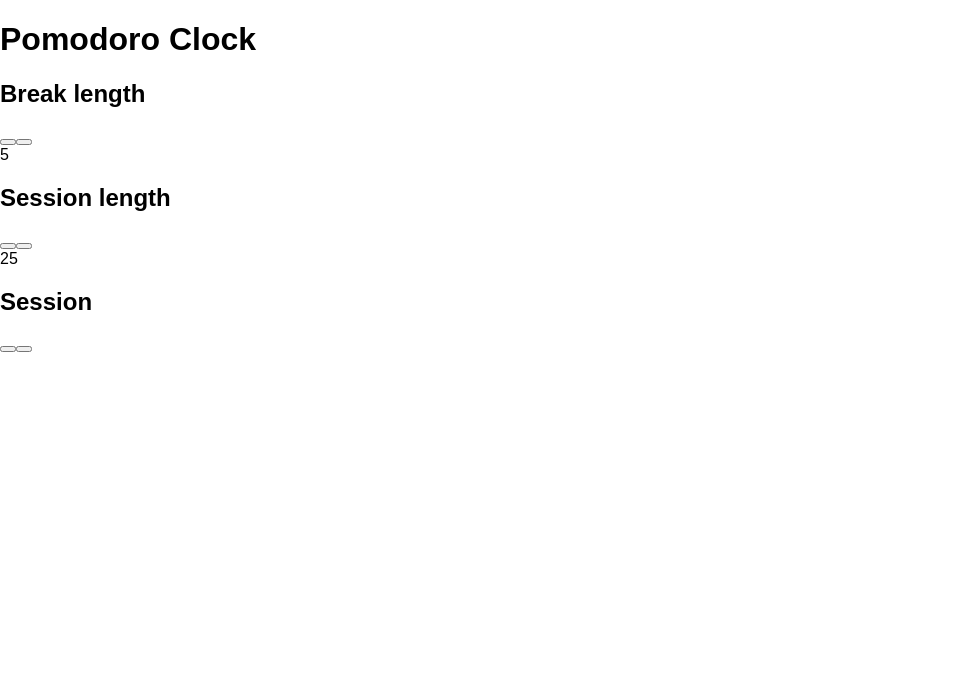
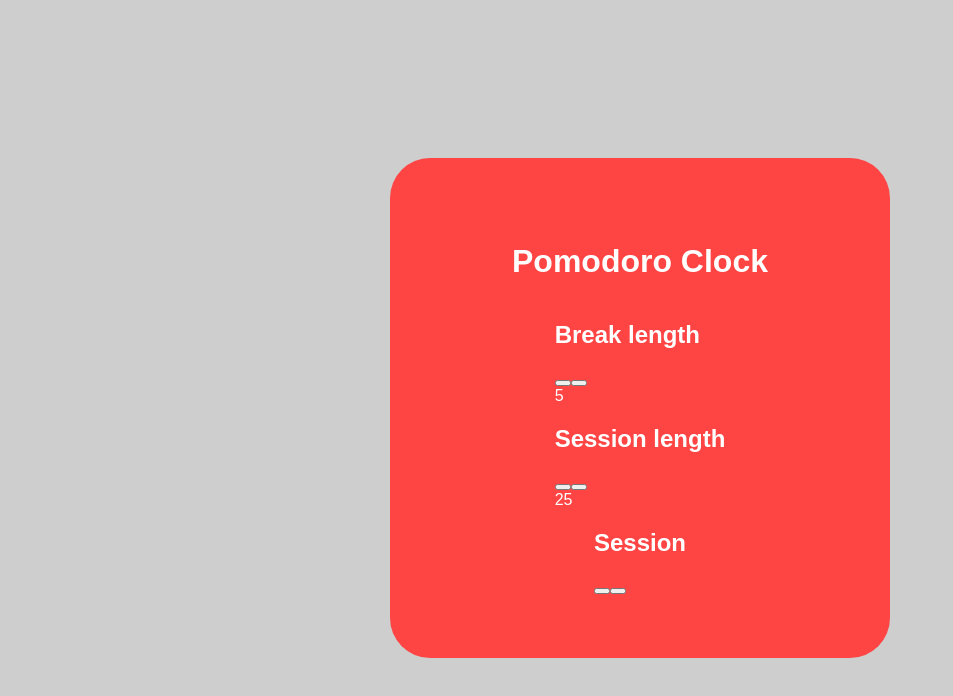
Before and after one commit to jpacsai/Pomodoro_Clock, a React (Create React App) app: page / in a window 1280 px wide. Shown: the top 696 px of the page, without its empty margins (0-953 px from the left). Built offline with nearby package versions, Linux system fonts and the light colour scheme.

Commit message:
style: add basic styling to body

```diff
--- a/src/App.js
+++ b/src/App.js
@@ -7,7 +7,7 @@ import Display from './Display';
 class App extends Component {
   render() {
     return (
-      <div>
+      <div id='app'>
         <h1 className='title'>Pomodoro Clock</h1>
         <LengthControl />
         <Display />
--- a/src/index.css
+++ b/src/index.css
@@ -1,5 +1,20 @@
 body {
-  margin: 0;
-  padding: 0;
+  height: 100vh;
+  display: flex;
+  justify-content: center;
+  align-items: center;
+  background-color: #CECECE;
   font-family: sans-serif;
+  color: white;
 }
+
+#app {
+  width: 500px;
+  height: 500px;
+  background-color: #FF4444;
+  border-radius: 40px;
+  display: flex;
+  justify-content: center;
+  align-items: center;
+  flex-direction: column;
+}
```
